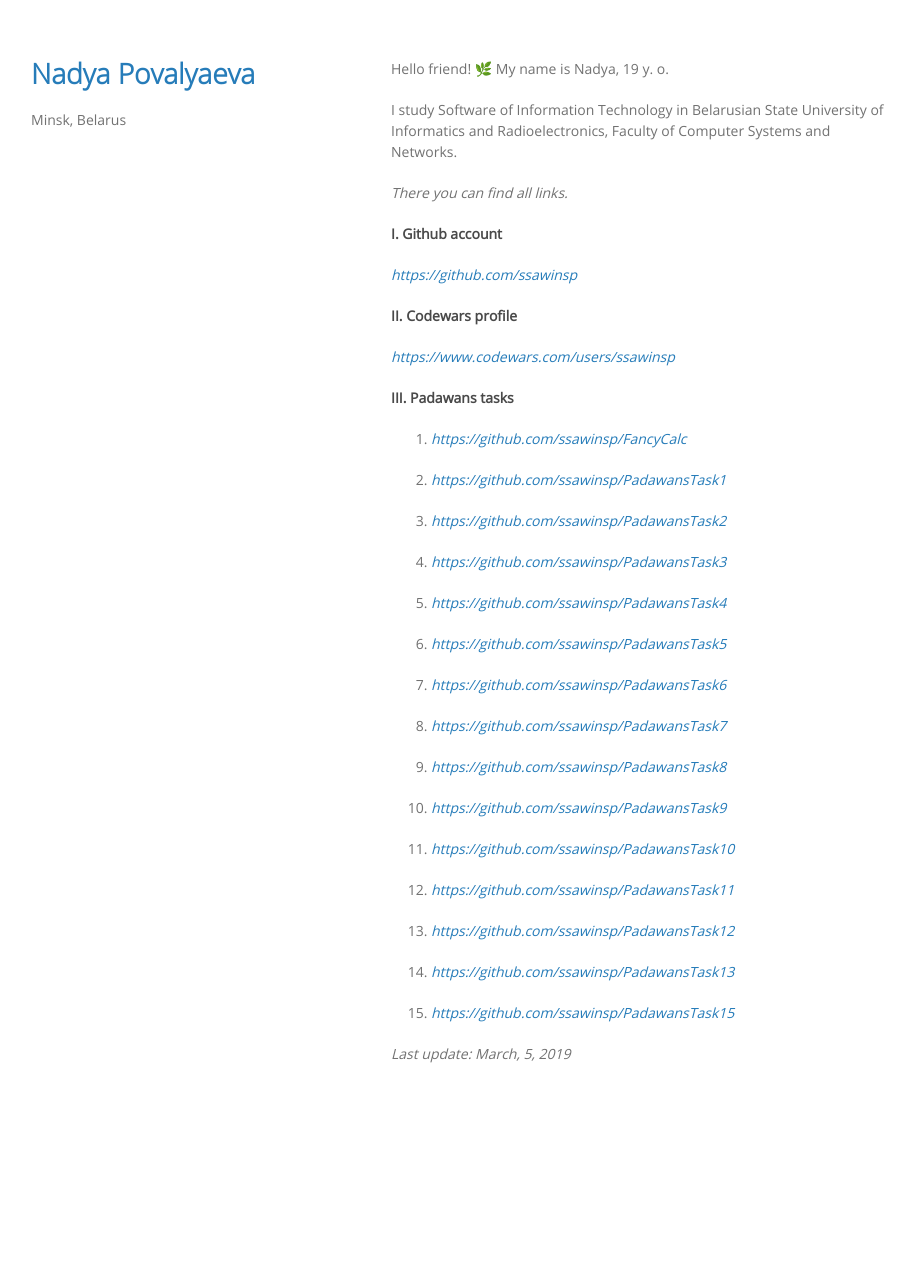
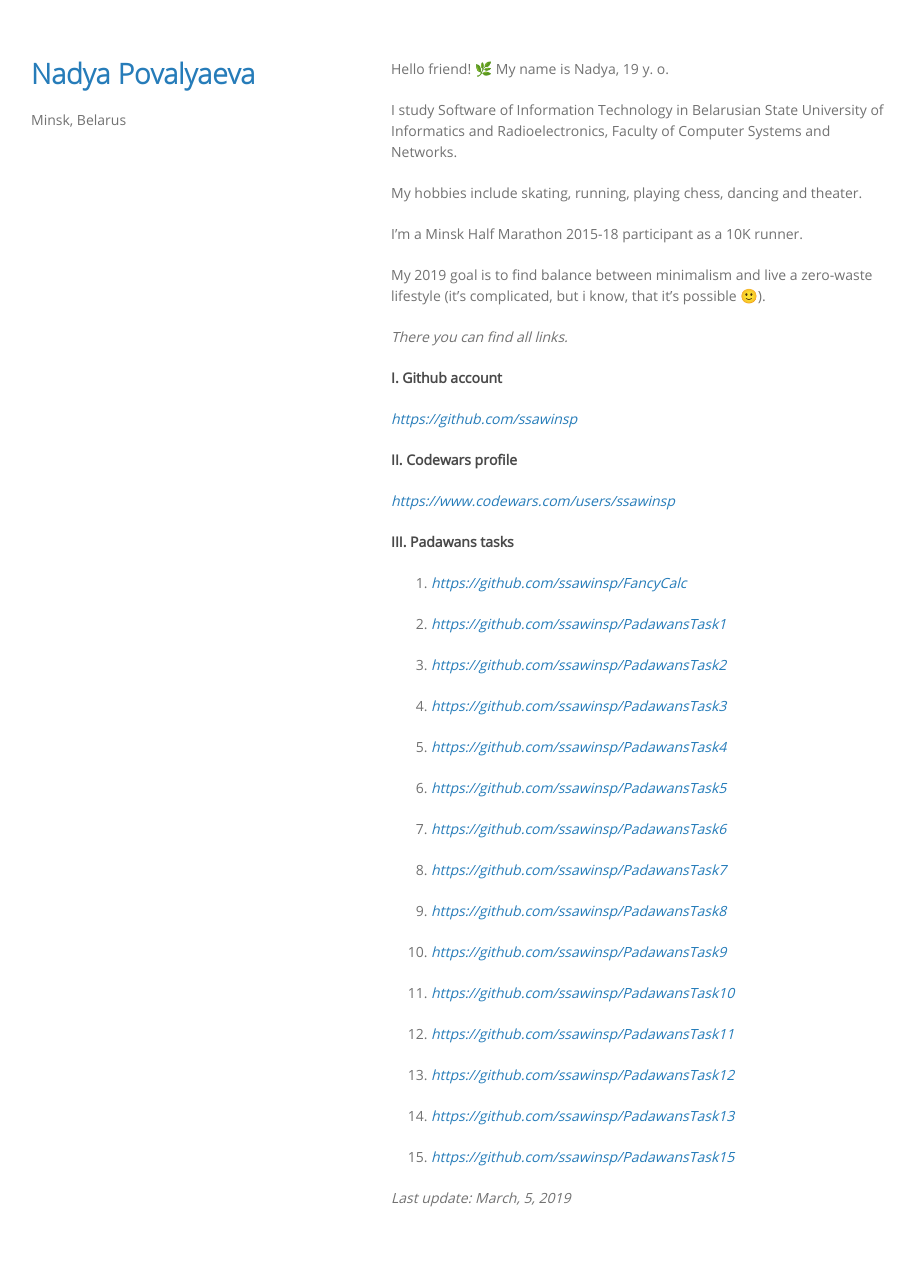
Before and after one commit to npovalyaeva/npovalyaeva.github.io, a Jekyll site: the page built from index.md, in a window 1280 px wide. Shown: the whole page, without its empty margins (179-1094 px from the left). Built offline with Jekyll 4.4.1, drawn with Linux system fonts in a browser that asks for light colours; our own code applies the rules of GitHub Pages for plain Markdown files; before the commit the page ends 1134 px from its top, so only the background shows below that.

Commit message:
Add "about"-article

```diff
--- a/index.md
+++ b/index.md
@@ -1,6 +1,14 @@
 Hello friend! 🌿 My name is Nadya, 19 y. o.
 
 I study Software of Information Technology in Belarusian State University of Informatics and Radioelectronics, Faculty of Computer Systems and Networks.
+
+
+My hobbies include skating, running, playing chess, dancing and theater.
+
+I'm a Minsk Half Marathon 2015-18 participant as a 10K runner.
+
+My 2019 goal is to find balance between minimalism and live a zero-waste lifestyle (it's complicated, but i know, that it's possible 🙂).
+
 
 *There you can find all links.*
 
```
